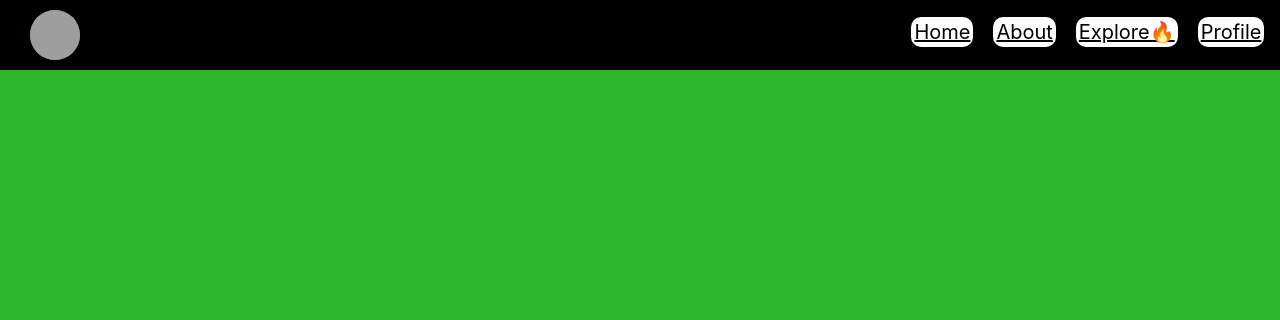
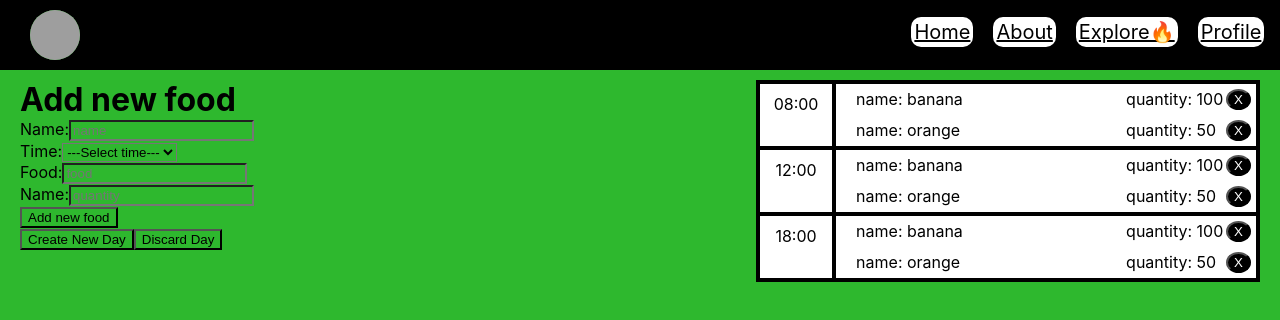
Before and after one commit to tirzan01/final-project-phase-5, a React (Create React App) app in the folder client/: page /day in a window 1280 px wide. Shown: the top 320 px of the page. Built offline with nearby package versions, Linux system fonts and the light colour scheme; grey boxes are pictures that could not be loaded.

Commit message:
added table for new day, added bases form for new day

```diff
--- a/client/src/App.css
+++ b/client/src/App.css
@@ -111,3 +111,68 @@
   width: 150px;
   height: 35px;
 }
+
+.new-day {
+  display: flex;
+  justify-content: space-between;
+}
+
+#display-day {
+  width: 500px;
+  height: min-content;
+  background-color: white;
+  border: 2px solid black;
+}
+
+.time-food-container {
+  display: flex;
+  border: 2px solid black;
+  background-color: white;
+}
+
+.time-display-day {
+  width: 80px;
+  text-align: center;
+  padding: 10px;
+  border-right: 4px solid black;
+  background-color: white;
+}
+
+.food-qty-container {
+  width: 400px;
+  margin-left: 20px;
+  background-color: white;
+}
+
+.single-food-qty-display {
+  display: flex;
+  padding-top: 5px;
+  padding-bottom: 5px;
+  background-color: white;
+}
+
+.food-name-display-day {
+  width: 270px;
+  background-color: white;
+}
+
+.food-qty-display-day {
+  width: 100px;
+  background-color: white;
+}
+
+.remove-food-display-day {
+  margin-right: 5px;
+  float: right;
+  border-radius: 50%;
+  color: white;
+  background-color: black;
+}
+
+#display-day-no-food {
+  background-color: white;
+  text-align: center;
+  padding: 20px;
+  border: 2px solid black;
+
+}
--- /dev/null
+++ b/client/src/js/day/DisplayFoodTimeContainer.jsx
@@ -0,0 +1,21 @@
+import React from "react"
+import DisplaySingleFood from "./displaySingleFood"
+
+const DisplayFoodTimeContainer = ({ time, foods, removeFood }) => {
+  const handleClick = food => {
+    removeFood(food, time)
+  }
+
+  return <div className='time-food-container'>
+    <div className='time-display-day'>{time}</div>
+    <div className='food-qty-container'>
+      {
+        foods.map((f, i) => (
+          <DisplaySingleFood key={i} f={f} handleClick={handleClick} />
+        ))
+      }
+    </div>
+  </div>
+}
+
+export default DisplayFoodTimeContainer
--- a/client/src/js/day/addNewFood.jsx
+++ b/client/src/js/day/addNewFood.jsx
@@ -1,15 +1,49 @@
 import React from "react"
+import SelectFood from "./selectFood"
+import SelectName from "./selectName"
+import SelectTime from "./selectTime"
+import SelectQty from "./selectQty"
 
 class AddNewFood extends React.Component {
   constructor() {
     super()
 
-    this.state = {}
+    this.state = {
+      name: '',
+      time: '',
+      food: '',
+      qty: ''
+    }
+  }
+  handleSubmit = e => {
+    e.preventDefault()
+    const newFood = {food: this.state.food, qty: this.state.qty}
+    this.props.addNewFood(newFood, this.state.time)
+    this.setState({
+      time: '',
+      food: '',
+      qty: ''
+    })
+  }
+
+  handleChange = e => {
+    this.setState({ [e.target.name]: e.target.value })
   }
 
   render() {
     return <div id='add-new-food'>
       <h1>Add new food</h1>
+      <div className='new-food-input'>
+        <form onSubmit={this.handleSubmit}>
+          <SelectName handleChange={this.handleChange} name={this.state.name} /><br/>
+          <SelectTime handleChange={this.handleChange} time={this.state.time} /><br/>
+          <SelectFood handleChange={this.handleChange} food={this.state.food} /><br/>
+          <SelectQty handleChange={this.handleChange} qty={this.state.qty} /><br/>
+          <input type="submit" value='Add new food' />
+        </form>
+        <button type='submit'>Create New Day</button>
+        <button onClick={this.props.discardDay}>Discard Day</button>
+      </div>
     </div>
   }
 }
--- a/client/src/js/day/displayDay.jsx
+++ b/client/src/js/day/displayDay.jsx
@@ -1,4 +1,5 @@
 import React from "react"
+import DisplayFoodTimeContainer from "./DisplayFoodTimeContainer"
 
 class DisplayDay extends React.Component {
   constructor() {
@@ -8,9 +9,26 @@ class DisplayDay extends React.Component {
   }
 
   render() {
-    return <div id='display-new-day'>
-      <h1>day Container</h1>
+    const { day } = this.props
+
+    return <div id='display-day'>
+      {
+        day[0]
+        ?
+        day.map((singlePart, i) => (
+          <DisplayFoodTimeContainer
+            key={i}
+            time={singlePart.time}
+            foods={singlePart.foods}
+            removeFood={this.props.removeFood}
+          />
+        ))
+        :
+        <h1 id='display-day-no-food'>Nothing added yet</h1>
+      }
     </div>
 
   }
 }
+
+export default DisplayDay
--- /dev/null
+++ b/client/src/js/day/displaySingleFood.jsx
@@ -0,0 +1,16 @@
+import React from "react"
+
+const DisplaySingleFood = ({ f, handleClick }) => (
+  <div className='single-food-qty-display' >
+    <div className='food-name-display-day'>name: {f.food}</div>
+    <div className='food-qty-display-day'>quantity: {f.qty}</div>
+    <button
+      className='remove-food-display-day'
+      onClick={() => handleClick(f.food)}>
+      X
+    </button>
+    <br/>
+  </div>
+)
+
+export default DisplaySingleFood
--- a/client/src/js/day/newDay.jsx
+++ b/client/src/js/day/newDay.jsx
@@ -1,11 +1,81 @@
 import React from "react"
 import AddNewFood from "./addNewFood"
-import DisplayDays from "../profile/displayDays"
+import DisplayDay from "./displayDay"
 
-const Day = ({ user }) => {
-  return <div className='main'>
+class Day extends React.Component {
+  constructor() {
+    super()
 
+    this.state = {
+      day: [
+        {
+          time: '08:00',
+          foods: [
+            { food: 'banana', qty: '100' },
+            { food: 'orange', qty: '50' }
+          ]
+        },
+        {
+          time:'12:00',
+          foods: [
+              { food: 'banana', qty: '100' },
+              { food: 'orange', qty: '50' }
+            ]
+        },
+        {
+          time:'18:00',
+          foods: [
+              { food: 'banana', qty: '100' },
+              { food: 'orange', qty: '50' }
+            ]
+        },
+      ]
+    }
+  }
+
+  removeFood = (food, time) => {
+    let singlePart = this.state.day.find(s => s.time === time)
+    singlePart.foods = singlePart.foods.filter(f => f.food !== food)
+    let updatedDay = this.state.day.filter(s => s.time !== time)
+    if(singlePart.foods[0]) {
+      updatedDay.push(singlePart)
+    }
+    const day = updatedDay.sort((a, b) => a.time.localeCompare(b.time))
+    this.setState({ day })
+  }
+
+  addNewFood = (food, time) => {
+    let day = this.state.day
+    let singlePart = day.filter(e => e.time === time)[0]
+    if(!singlePart) {
+      singlePart = { time, foods: [] }
+      day.push(singlePart)
+    }
+    singlePart.foods.push(food)
+    day = this.updateAndSortDay(day, singlePart, time)
+    this.setState({ day })
+  }
+
+  updateAndSortDay = (day, newPart, time) => (
+    day.map( e => {
+      if (e.time !== time) {
+        return e
+      }
+      return newPart
+    }).sort((a, b) => a.time.localeCompare(b.time))
+  )
+
+  discardDay = () => this.setState({ day: [] })
+
+  render() {
+    return <div className='main new-day'>
+      <AddNewFood
+        addNewFood={this.addNewFood}
+        discardDay={this.discardDay}
+      />
+      <DisplayDay day={this.state.day} removeFood={this.removeFood} />
     </div>
+  }
 }
 
 export default Day
--- /dev/null
+++ b/client/src/js/day/selectFood.jsx
@@ -0,0 +1,11 @@
+import React from "react"
+
+
+const SelectFood = ({ handleChange, food }) => (
+  <React.Fragment>
+    <label htmlFor="food">Food:</label>
+    <input type="text" name='food' placeholder='food' value={food} onChange={handleChange} />
+  </React.Fragment>
+)
+
+export default SelectFood
--- /dev/null
+++ b/client/src/js/day/selectName.jsx
@@ -0,0 +1,11 @@
+import React from "react"
+
+
+const SelectName = ({ handleChange, name }) => (
+  <React.Fragment>
+    <label htmlFor="name">Name:</label>
+    <input type="text" name='name' placeholder='name' value={name} onChange={handleChange} />
+  </React.Fragment>
+)
+
+export default SelectName
--- /dev/null
+++ b/client/src/js/day/selectQty.jsx
@@ -0,0 +1,11 @@
+import React from "react"
+
+
+const SelectQty = ({ handleChange, qty }) => (
+  <React.Fragment>
+    <label htmlFor="qty">Name:</label>
+    <input type="text" name='qty' placeholder='quantity' value={qty} onChange={handleChange} />
+  </React.Fragment>
+)
+
+export default SelectQty
--- /dev/null
+++ b/client/src/js/day/selectTime.jsx
@@ -0,0 +1,65 @@
+import React from "react"
+
+
+const SelectTime = ({ handleChange,time }) => (
+  <React.Fragment>
+    <label htmlFor="time">Time:</label>
+    <select name="time" value={time} onChange={handleChange}>
+      <option value={null}>---Select time---</option>
+      {options.map((time, i) => <option value={time} key={i}>{time}</option>)}
+    </select>
+  </React.Fragment>
+)
+
+export default SelectTime
+
+const options = [
+  '00:00',
+  '00:30',
+  '01:00',
+  '01:30',
+  '02:00',
+  '02:30',
+  '03:00',
+  '03:30',
+  '04:00',
+  '04:30',
+  '05:00',
+  '05:30',
+  '06:00',
+  '06:30',
+  '07:00',
+  '07:30',
+  '08:00',
+  '08:30',
+  '09:00',
+  '09:30',
+  '10:00',
+  '10:30',
+  '11:00',
+  '11:30',
+  '12:00',
+  '12:30',
+  '13:00',
+  '13:30',
+  '14:00',
+  '14:30',
+  '15:00',
+  '15:30',
+  '16:00',
+  '16:30',
+  '17:00',
+  '17:30',
+  '18:00',
+  '18:30',
+  '19:00',
+  '19:30',
+  '20:00',
+  '20:30',
+  '21:00',
+  '21:30',
+  '22:00',
+  '22:30',
+  '23:00',
+  '23:30'
+]
```
